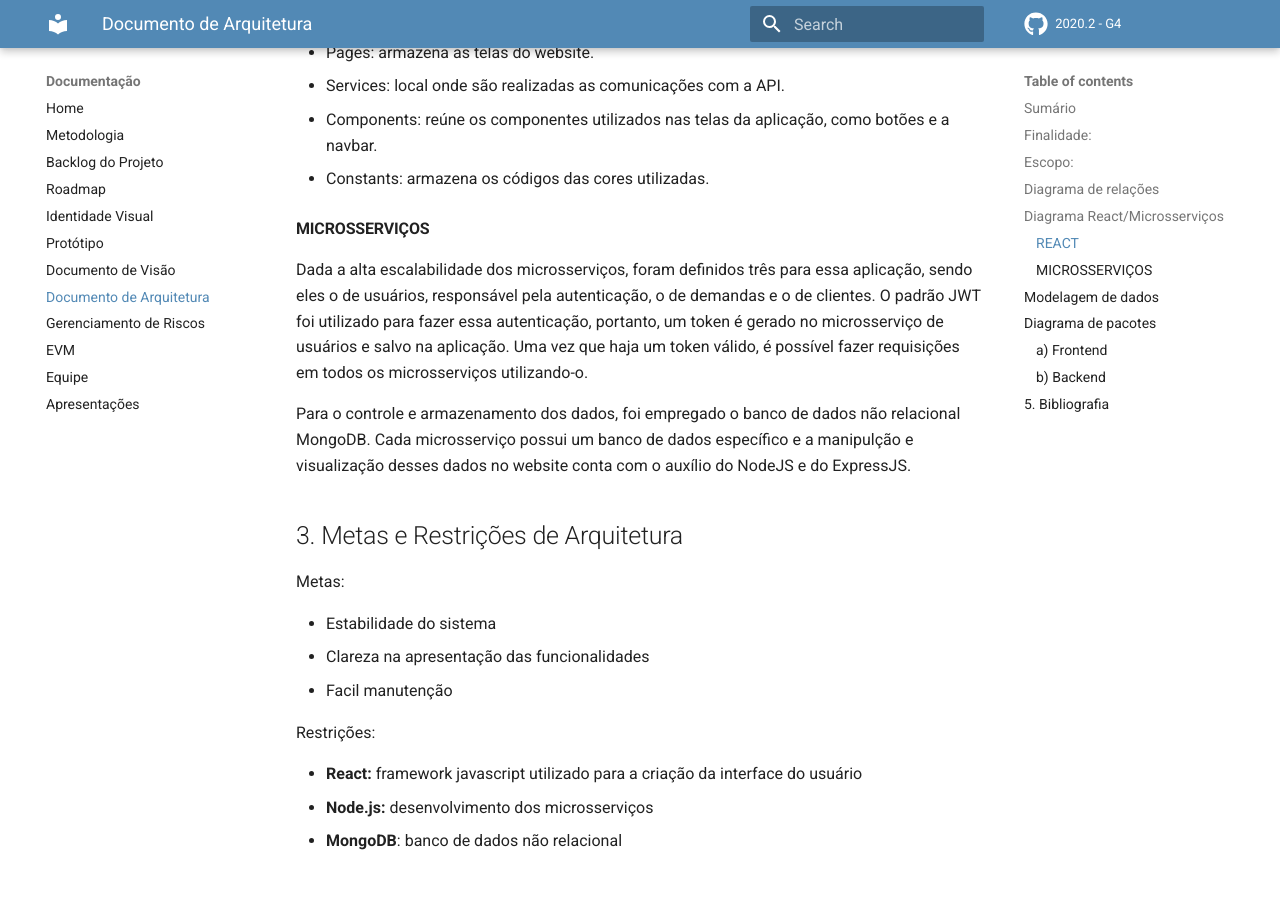
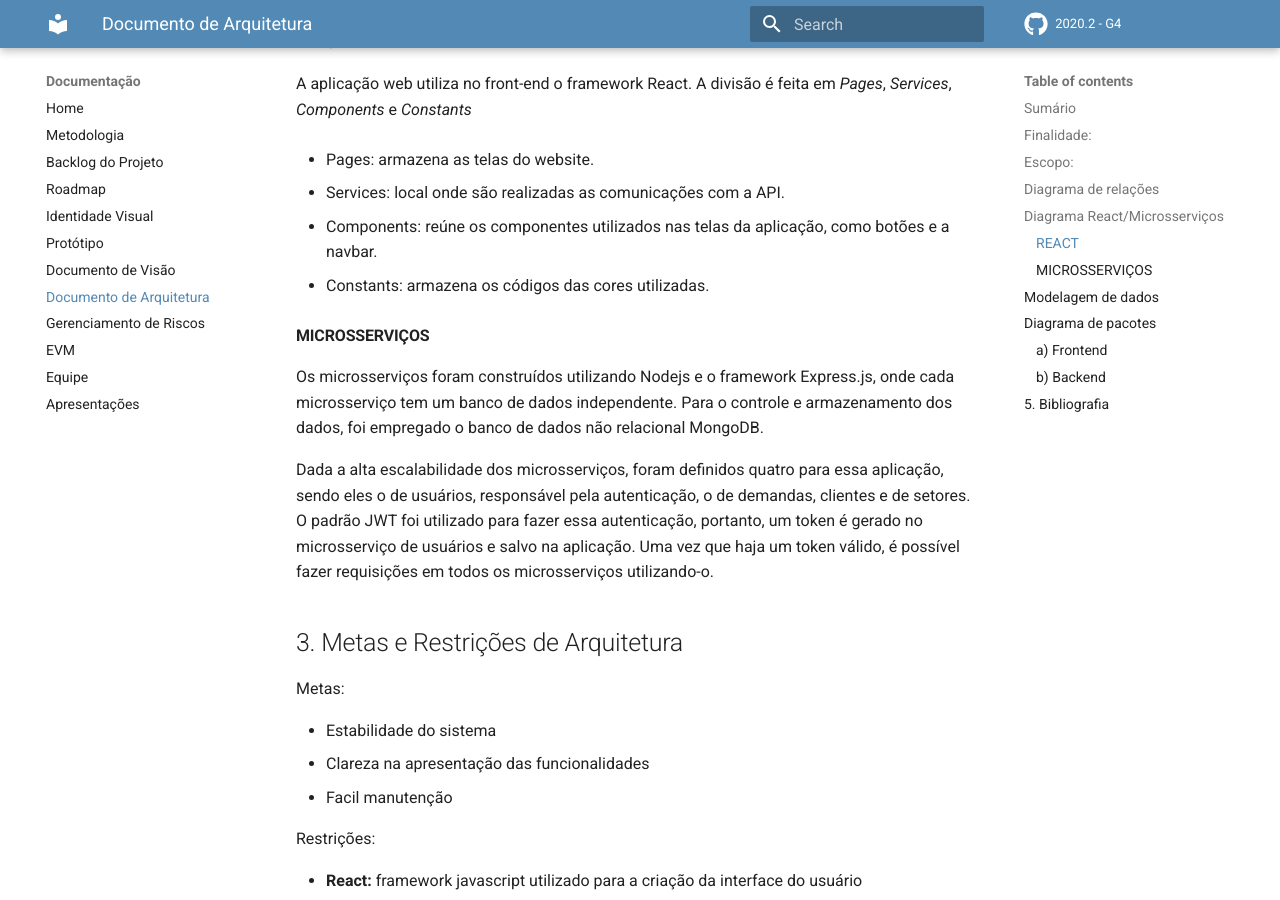
Before and after one commit to fga-eps-mds/2020-2-SiGeD, an MkDocs documentation site: the page built from docs/architecturedocument.md, in a window 1280 px wide and 900 px high, scrolled down 1731 px. Built offline with MkDocs 1.6.1 and Material for MkDocs 9.7.7, drawn with Linux system fonts in a browser that asks for light colours; comment, search, counter and statistics services are not loaded; some of the changed text lies outside the part shown.

Commit message:
Update architecture doc

```diff
--- a/docs/architecturedocument.md
+++ b/docs/architecturedocument.md
@@ -45,9 +45,10 @@ A aplicação web utiliza no front-end o framework React. A divisão é feita em
 * Constants: armazena os códigos das cores utilizadas.
 
 #### **MICROSSERVIÇOS**
-Dada a alta escalabilidade dos microsserviços, foram definidos três para essa aplicação, sendo eles o de usuários, responsável pela autenticação, o de demandas e o de clientes. O padrão JWT foi utilizado para fazer essa autenticação, portanto, um token é gerado no microsserviço de usuários e salvo na aplicação. Uma vez que haja um token válido, é possível fazer requisições em todos os microsserviços utilizando-o.
 
-Para o controle e armazenamento dos dados, foi empregado o banco de dados não relacional MongoDB. Cada microsserviço possui um banco de dados específico e a manipulção e visualização desses dados no website conta com o auxílio do NodeJS e do ExpressJS.
+Os microsserviços foram construídos utilizando Nodejs e o framework Express.js, onde cada microsserviço tem um banco de dados independente. Para o controle e armazenamento dos dados, foi empregado o banco de dados não relacional MongoDB.
+
+Dada a alta escalabilidade dos microsserviços, foram definidos quatro para essa aplicação, sendo eles o de usuários, responsável pela autenticação, o de demandas, clientes e de setores. O padrão JWT foi utilizado para fazer essa autenticação, portanto, um token é gerado no microsserviço de usuários e salvo na aplicação. Uma vez que haja um token válido, é possível fazer requisições em todos os microsserviços utilizando-o.
 
 
 <a name="metas"></a><h2>3. Metas e Restrições de Arquitetura</h2>
```
Also changed, not shown: other parts of docs/architecturedocument.md (+1 -1 lines), docs/assets/img/diagrama_dados.png, docs/assets/img/diagrama_de_arquitetura.png, docs/assets/img/diagrama_pacotes_back.png, docs/assets/img/diagrama_pacotes_front.png.
